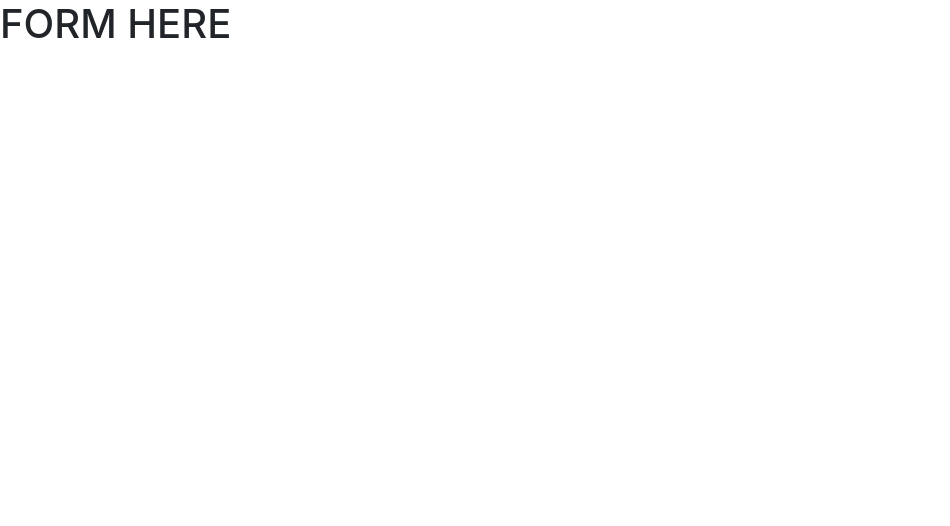
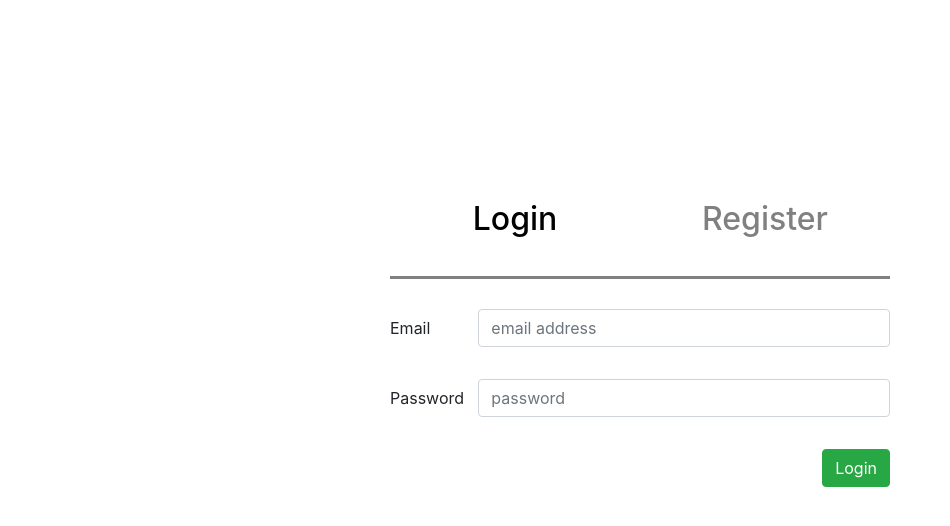
Before and after one commit to PK-studio/react_login_panel, a React (Create React App) app: page / in a window 1280 px wide. Shown: the top 526 px of the page, without its empty margins (0-950 px from the left). Built offline with nearby package versions, Linux system fonts and the light colour scheme; the HTML template or start-up script is replaced by a standard one.

Commit message:
login form with simple validation

```diff
--- /dev/null
+++ b/src/App.css
@@ -0,0 +1,6 @@
+.app{
+  max-width: 500px;
+  margin: auto;
+  padding-top: 200px;
+  padding-bottom: 200px;
+}
--- a/src/App.js
+++ b/src/App.js
@@ -1,10 +1,14 @@
 import React, { Component } from 'react';
 import LoginPage from './components/loginpage/login.page';
+import 'bootstrap/dist/css/bootstrap.min.css';
+import "./App.css"
 
 class App extends Component {
   render() {
     return (
-      <LoginPage/>
+      <div className="app">
+        <LoginPage/>
+      </div>
     );
   }
 }
--- /dev/null
+++ b/src/components/loginpage/login.form.css
@@ -0,0 +1,6 @@
+.warning{
+  color: red;
+}
+.submitBtn{
+  text-align: right;
+}
--- a/src/components/loginpage/login.form.js
+++ b/src/components/loginpage/login.form.js
@@ -1,10 +1,82 @@
 import React, { Component } from 'react';
+import validateLogin from './validator'
+import { Col, Button, Form, FormGroup, Label, Input } from 'reactstrap';
+import './login.form.css';
 
 class LoginForm extends Component {
+  constructor(){
+    super();
+    this.state = {
+      identifier: '',
+      password: '',
+      errors: {},
+      isValid: true
+    }
+    this.onChange = this.onChange.bind(this)
+    this.onSubmit = this.onSubmit.bind(this)
+    this.isValid = this.isValid.bind(this)
+  }
+
+  onChange(e){
+    this.setState({ [e.target.name]: e.target.value })
+  }
+
+  isValid(){
+    let {errors, isValid} = validateLogin(this.state);
+    this.setState({errors: errors})
+    return isValid
+  }
+
+  onSubmit(){
+    if (this.isValid()){
+      console.log('submited... send data to server')
+    }
+  }
+
   render() {
+    const {errors, password, identifier } = this.state
     return (
       <div>
-        <h1>FORM HERE</h1>
+        <Form>
+
+          <FormGroup row>
+            <Label
+              sm={2}>
+              Email
+            </Label>
+            <Col sm={10}>
+              <Input
+                name='identifier'
+                type="email"
+                value = {identifier}
+                placeholder="email address"
+                onChange = {this.onChange}
+              />
+              <p className="warning">{this.state.errors.identifier}</p>
+            </Col>
+          </FormGroup>
+
+          <FormGroup row>
+            <Label
+              sm={2}>
+              Password
+            </Label>
+            <Col sm={10}>
+              <Input
+                name='password'
+                type="password"
+                value = {password}
+                placeholder="password"
+                onChange = {this.onChange}
+              />
+              <p className="warning">{this.state.errors.password}</p>
+            </Col>
+          </FormGroup>
+          <div className='submitBtn'>
+            <Button color="success" onClick={this.onSubmit}>Login</Button>
+          </div>
+
+        </Form>
       </div>
     );
   }
--- /dev/null
+++ b/src/components/loginpage/login.page.css
@@ -0,0 +1,6 @@
+.formBar{
+  padding-bottom: 30px;
+  margin-bottom: 30px;
+  border-bottom: 3px solid grey;
+  cursor: pointer;
+}
--- a/src/components/loginpage/login.page.js
+++ b/src/components/loginpage/login.page.js
@@ -1,11 +1,48 @@
 import React, { Component } from 'react';
+import { Form, Col } from 'reactstrap';
 import LoginForm from "./login.form";
+import "./login.page.css";
 
 class LoginPage extends Component {
+  constructor(){
+    super();
+    this.state = {
+      activeNow: 1,
+      colorTitle1: 'black',
+      colorTitle2: 'grey'
+    };
+    this.activate = this.activate.bind(this);
+  }
+
+  activate(activElem){
+    this.setState({
+      activeNow: activElem,
+      colorTitle1: activElem ==1 ? 'black' : 'grey',
+      colorTitle2: activElem ==2 ? 'black' : 'grey'
+    })
+  }
+
+  renderForm(){
+    if(this.state.activeNow == 1){
+      return <LoginForm/>
+    }
+    else{
+      return <h4>Here will be registration form</h4>
+    }
+  }
+
   render() {
     return (
       <div>
-        <LoginForm/>
+        <Form inline className="formBar">
+          <Col onClick={() => this.activate(1)} className="text-center" sm={6}>
+            <h2 style={{color: this.state.colorTitle1}}>Login </h2>
+          </Col>
+          <Col onClick={() => this.activate(2)} className="text-center" sm={6}>
+            <h2 style={{color: this.state.colorTitle2}}>Register </h2>
+          </Col>
+        </Form>
+        {this.renderForm()}
       </div>
     );
   }
--- /dev/null
+++ b/src/components/loginpage/validator.js
@@ -0,0 +1,29 @@
+import validator from 'validator';
+
+export default function validateLogin(data){
+  let errors = {};
+  let isValid = false;
+
+  if(!validator.isEmail(data.identifier)){
+    errors.identifier ='* provide correct email adress'
+  }
+
+  if(!validator.isAlphanumeric(data.password)){
+    errors.password ='* provide correct password'
+  }
+
+  let isEmpty = (obj) => {
+    let val = true;
+    for (let key in obj){
+      if(obj.hasOwnProperty(key)){
+        val = false;
+      }
+    }
+    return val;
+  }
+
+  return {
+    errors,
+    isValid: isEmpty(errors)
+  }
+}
```
Also changed, not shown: package.json (+7 -3 lines), 1 other file (tests, documents, lock files or other folders).
